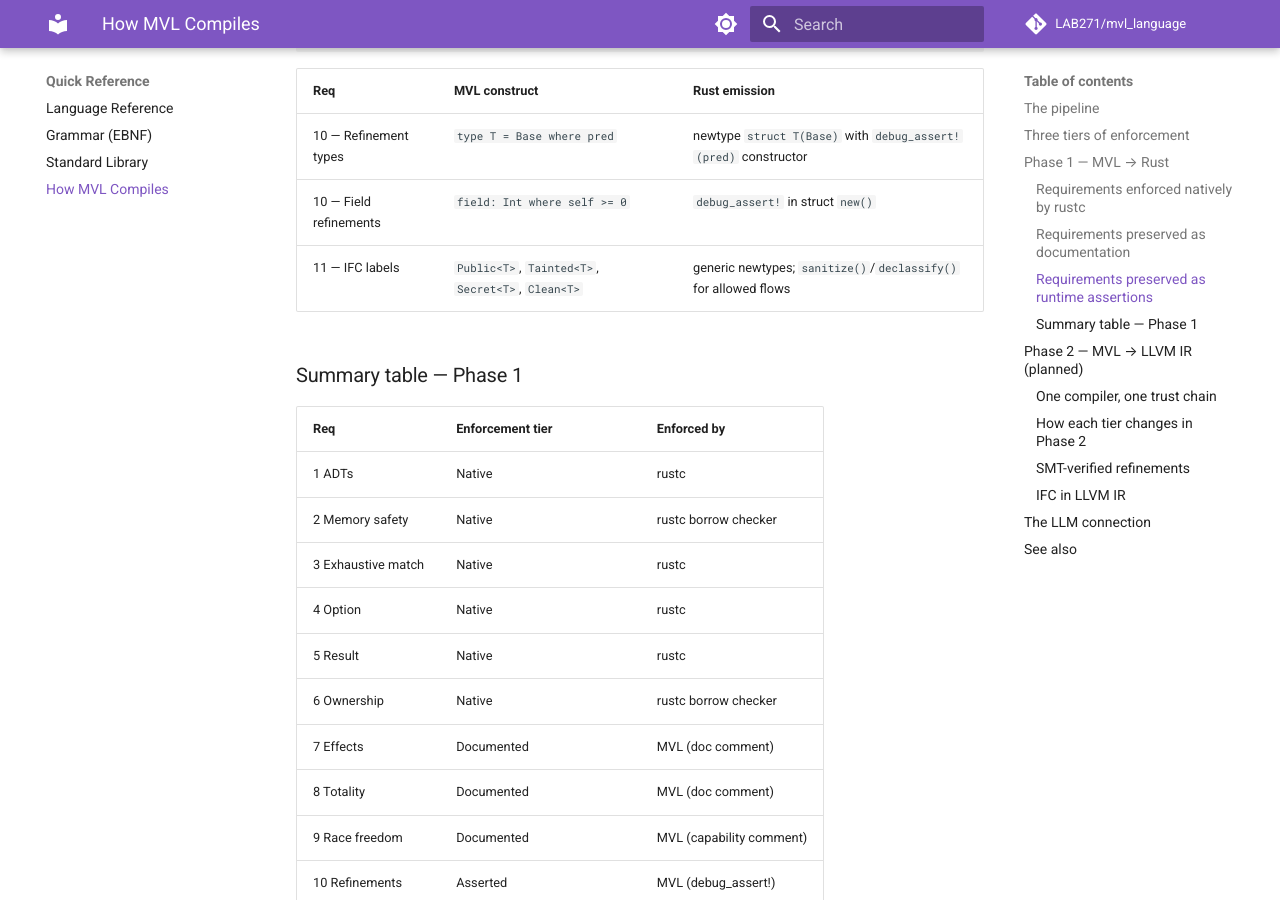
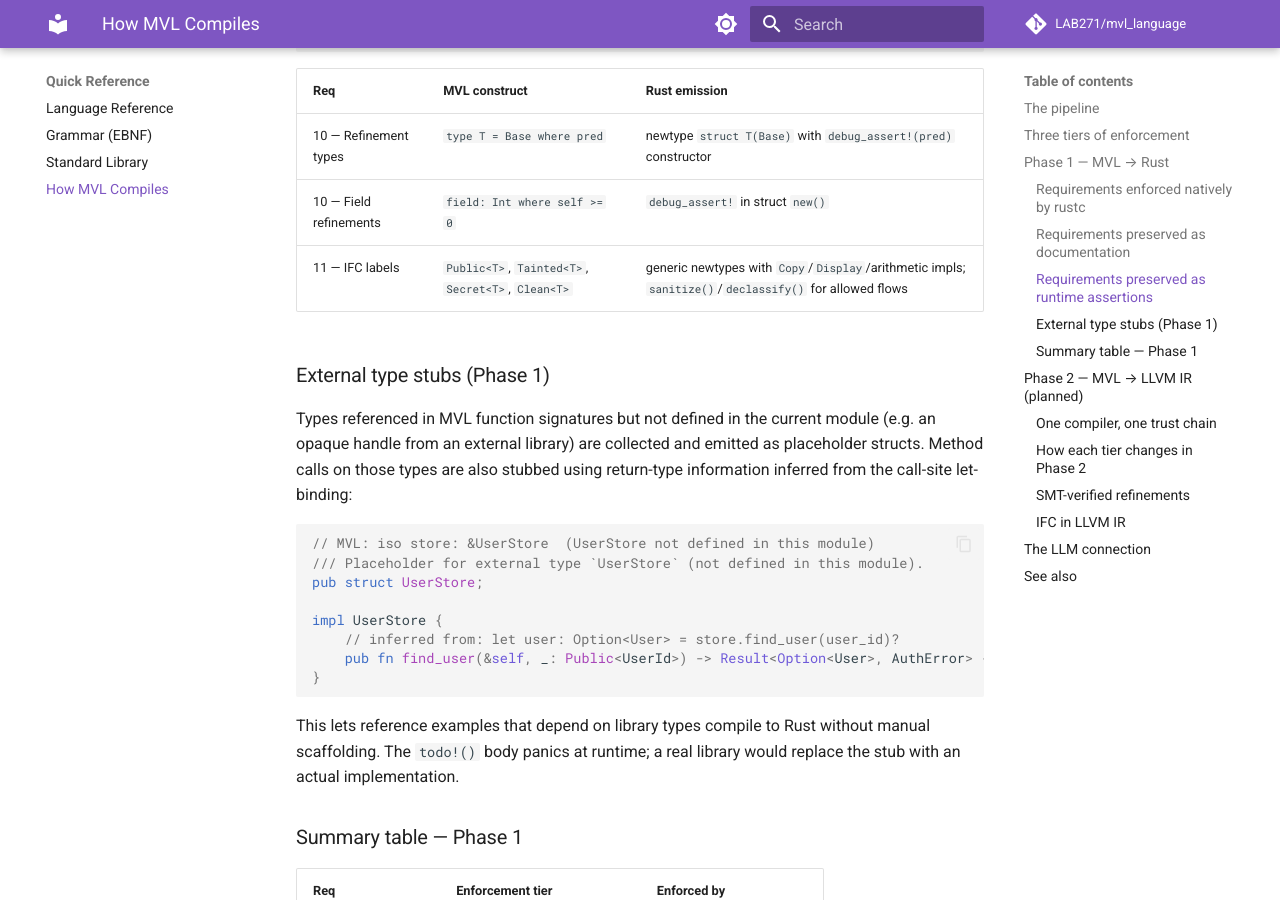
Before and after one commit to mvl-lang/mvl, an MkDocs documentation site: the page built from docs/compilation-model.md, in a window 1280 px wide and 900 px high, scrolled down 2930 px. Built offline with MkDocs 1.6.1 and Material for MkDocs 9.7.7, drawn with Linux system fonts in a browser that asks for light colours; comment, search, counter and statistics services are not loaded; some of the changed text lies outside the part shown.

Commit message:
chore: release v0.5.6 — sync docs and bump version
- CHANGELOG: add v0.5.6 entry covering all transpiler fixes in #90
- Cargo.toml: bump version 0.5.5 → 0.5.6 (patch)
- docs/compilation-model.md: fix stale DbConn/! DB references → UserStore/! IO;
  expand IFC row to mention Copy/Display/arithmetic; add external type stubs section
- docs/roadmap.md: mark steps 4 and 6 Done in v0.5.6; update current version

Co-Authored-By: Claude Sonnet 4.6 <noreply@anthropic.com>

````diff
--- a/Cargo.toml
+++ b/Cargo.toml
@@ -1,6 +1,6 @@
 [package]
 name = "mvl"
-version = "0.5.5"
+version = "0.5.6"
 edition = "2021"
 description = "MVL — Minimum Verification Language compiler"
 license = "MIT"
--- a/docs/compilation-model.md
+++ b/docs/compilation-model.md
@@ -76,9 +76,9 @@ pub fn authenticate(…) -> Result<Session, AuthError> {
 
 | Req | MVL annotation | Rust emission |
 |-----|---------------|---------------|
-| 7 — Effect tracking | `! DB, Console` | `/// # Effects: DB, Console` |
+| 7 — Effect tracking | `! IO, Console` | `/// # Effects: IO, Console` |
 | 8 — Termination | `total fn` | `/// # Totality` |
-| 9 — Data race freedom | `iso db: &DbConn` | `/* iso */` comment on parameter |
+| 9 — Data race freedom | `iso store: &UserStore` | `/* iso */` comment on parameter |
 
 ### Requirements preserved as runtime assertions
 
@@ -116,7 +116,29 @@ pub fn sanitize<T>(v: Tainted<T>) -> Clean<T> { Clean(v.0) }
 |-----|--------------|---------------|
 | 10 — Refinement types | `type T = Base where pred` | newtype `struct T(Base)` with `debug_assert!(pred)` constructor |
 | 10 — Field refinements | `field: Int where self >= 0` | `debug_assert!` in struct `new()` |
-| 11 — IFC labels | `Public<T>`, `Tainted<T>`, `Secret<T>`, `Clean<T>` | generic newtypes; `sanitize()`/`declassify()` for allowed flows |
+| 11 — IFC labels | `Public<T>`, `Tainted<T>`, `Secret<T>`, `Clean<T>` | generic newtypes with `Copy`/`Display`/arithmetic impls; `sanitize()`/`declassify()` for allowed flows |
+
+### External type stubs (Phase 1)
+
+Types referenced in MVL function signatures but not defined in the current module
+(e.g. an opaque handle from an external library) are collected and emitted as
+placeholder structs.  Method calls on those types are also stubbed using return-type
+information inferred from the call-site let-binding:
+
+```rust
+// MVL: iso store: &UserStore  (UserStore not defined in this module)
+/// Placeholder for external type `UserStore` (not defined in this module).
+pub struct UserStore;
+
+impl UserStore {
+    // inferred from: let user: Option<User> = store.find_user(user_id)?
+    pub fn find_user(&self, _: Public<UserId>) -> Result<Option<User>, AuthError> { todo!() }
+}
+```
+
+This lets reference examples that depend on library types compile to Rust without
+manual scaffolding.  The `todo!()` body panics at runtime; a real library would
+replace the stub with an actual implementation.
 
 ### Summary table — Phase 1
 
````
Also changed, not shown: other parts of docs/compilation-model.md (+2 -2 lines), CHANGELOG.md (+20 -0 lines), docs/roadmap.md (+3 -3 lines).
